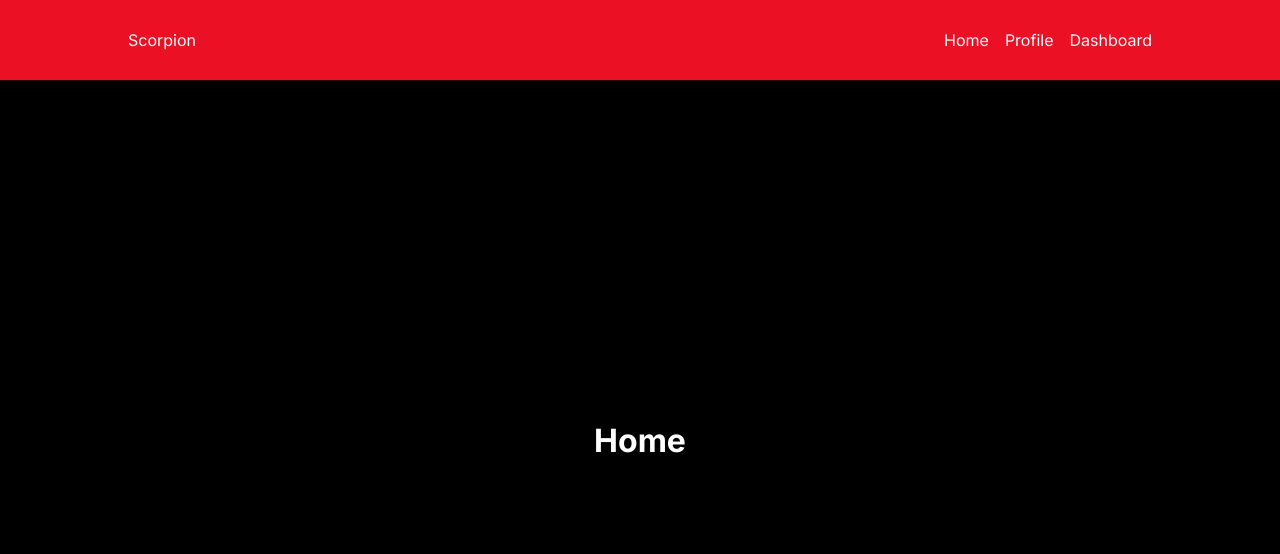
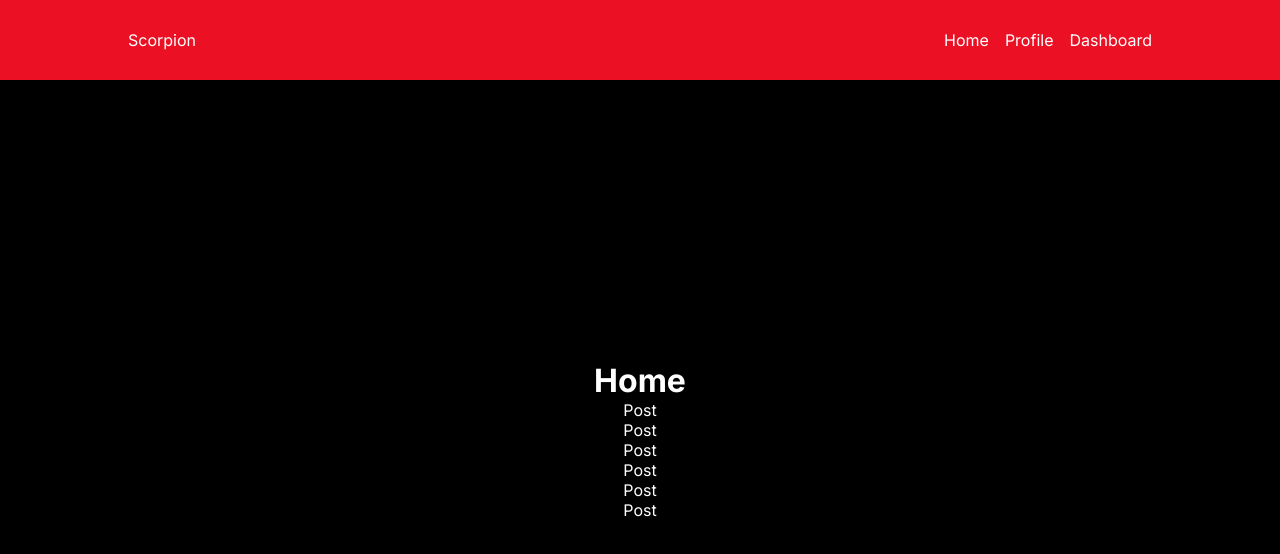
Before and after one commit to CaiqueMorales20/scorpion, a Next.js app: page / in a window 1280 px wide. Shown: the top 554 px of the page. Built offline with nearby package versions, Linux system fonts and the light colour scheme.

Commit message:
:construction: Post

```diff
--- a/app/page.tsx
+++ b/app/page.tsx
@@ -1,8 +1,16 @@
+import { Post } from "@/components/Post/Post";
+
 // Functional Component
 export default async function Home() {
 	return (
 		<main>
 			<h1>Home</h1>
+			<Post />
+			<Post />
+			<Post />
+			<Post />
+			<Post />
+			<Post />
 		</main>
 	);
 }
--- /dev/null
+++ b/components/Post/Post.tsx
@@ -0,0 +1,9 @@
+// Functional Component
+export const Post = () => {
+	// Rendering
+	return (
+		<>
+			<p>Post</p>
+		</>
+	);
+};
```
